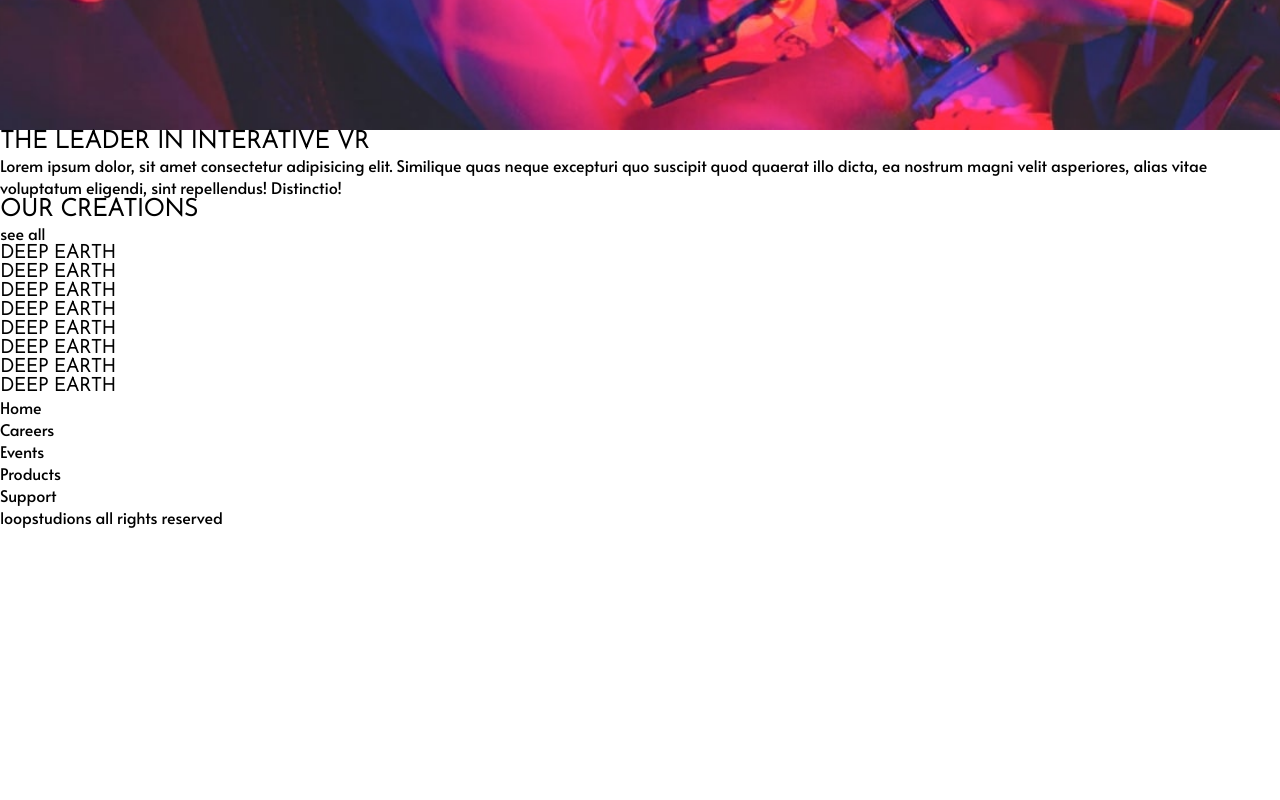
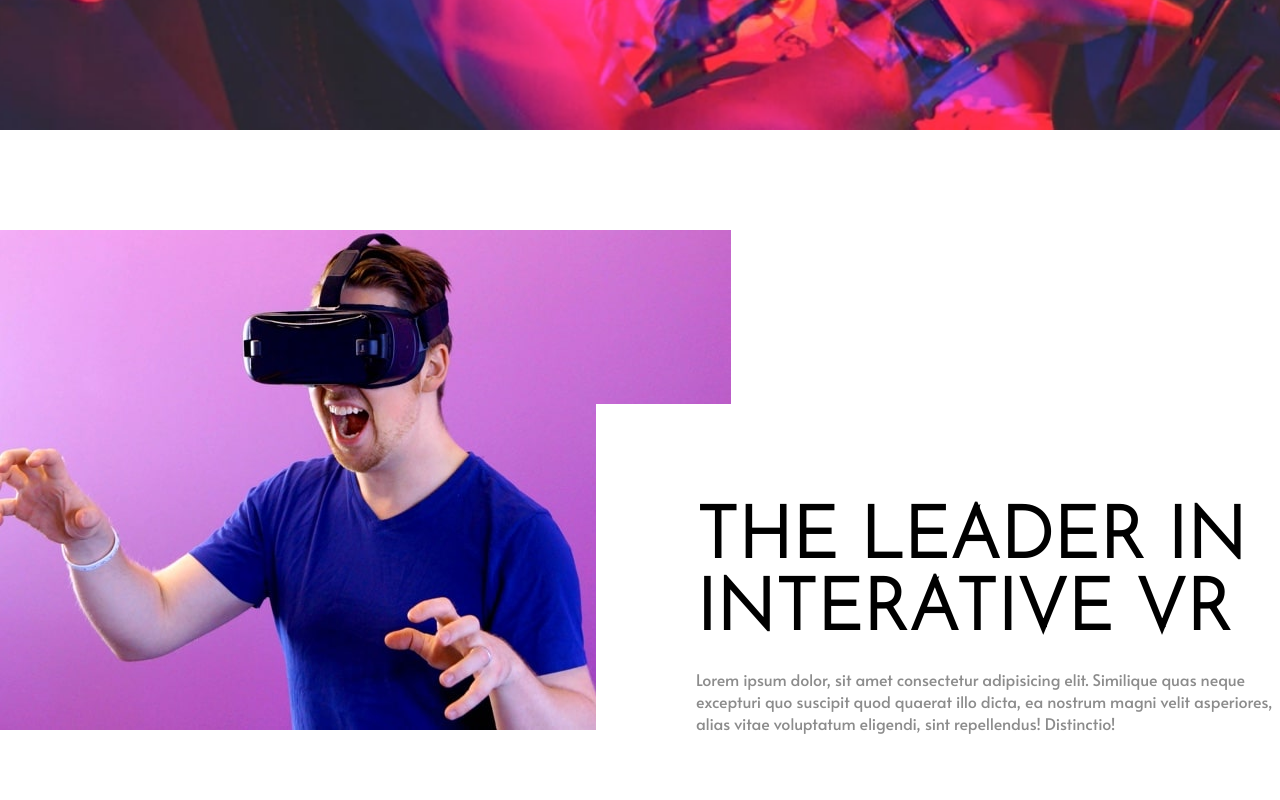
Before and after one commit to ironman-zaman/loopstudion-frontend-mentor-challenge, a plain HTML site: page index.html in a window 1280 px wide. Shown: the part 620-1420 px from the top of the page. Before the commit the page ends 1148 px from the top, so only its background shows below. Drawn offline with Linux system fonts and the light colour scheme.

Commit message:
About section is done and creations sections is almost done

```diff
--- a/css/style.scss
+++ b/css/style.scss
@@ -5,6 +5,8 @@ $white: hsl(0, 0%, 100%);
 $black: hsl(0, 0%, 0%);
 $darkGray: hsl(0, 0%, 55%);
 $veryDarkGray: hsl(0, 0%, 41%);
+$title1FontSize:4.5rem;
+$title2FontSize:3rem;
 /*General Styles**/
 *{
     padding:0px;
@@ -82,13 +84,61 @@ header{
                 margin-top:50px;
                 h1{
                     color:$white;
-                    font-size:4.5rem;
+                    font-size:$title1FontSize;
                     line-height: 1.1em;
                 }
             }
         }
+    }
+}
 
-
+.about{
+    margin:100px 0px;
+    .about-inner{
+        display: flex;
+        .about-text{
+            display: flex;
+            align-items: flex-end;
+            .about-text-inner{
+                background:#ffffff;
+                padding:100px 0px 0px 100px;
+                margin-left:-135px;
+                h2{
+                    font-size: $title1FontSize;
+                    color:$black;
+                    margin-bottom: 20px;
+                }
+                p{
+                    color: $darkGray;
+                }
+            }
+        }
     }
-
 }
+.creations{
+    .title-btn{
+    display: flex;
+    justify-content: space-between;
+    margin-bottom: 50px;
+    h2{
+        font-size: $title2FontSize;
+    }
+    a.btn{
+        background: $black;
+        padding:15px 30px;
+        color: $white;
+    }
+}
+.grid{
+display: flex;
+flex-wrap: wrap;
+justify-content: space-between;
+.single-grid{
+flex-basis: 24%;
+display: flex;
+align-items: flex-end;
+background: red;
+margin-bottom: 20px;
+}
+}
+}
--- a/index.html
+++ b/index.html
@@ -46,18 +46,22 @@
         </div>
     </section>
     <section class="about">
-        <div class="cotainer">
-            <div class="image">
-
-            </div>
-            <div class="about-text">
-                <h2>THE LEADER IN INTERATIVE VR</h2>
-                <P>Lorem ipsum dolor, sit amet consectetur adipisicing elit. Similique quas neque excepturi quo suscipit quod quaerat illo dicta, ea nostrum magni velit asperiores, alias vitae voluptatum eligendi, sint repellendus! Distinctio!</P>
+        <div class="container">
+            <div class="about-inner">
+                <div class="image">
+                    <img src="images/desktop/image-interactive.jpg" alt="">
+                </div>
+                <div class="about-text">
+                    <div class="about-text-inner">
+                        <h2>THE LEADER IN INTERATIVE VR</h2>
+                        <P>Lorem ipsum dolor, sit amet consectetur adipisicing elit. Similique quas neque excepturi quo suscipit quod quaerat illo dicta, ea nostrum magni velit asperiores, alias vitae voluptatum eligendi, sint repellendus! Distinctio!</P>
+                    </div>
+                </div>
             </div>
         </div>
     </section>
     <section class="creations">
-        <div class="cotainer">
+        <div class="container">
             <div class="title-btn">
                 <div class="title">
                     <h2>OUR CREATIONS</h2>
```
Also changed, not shown: css/style.css, 1 other file.
